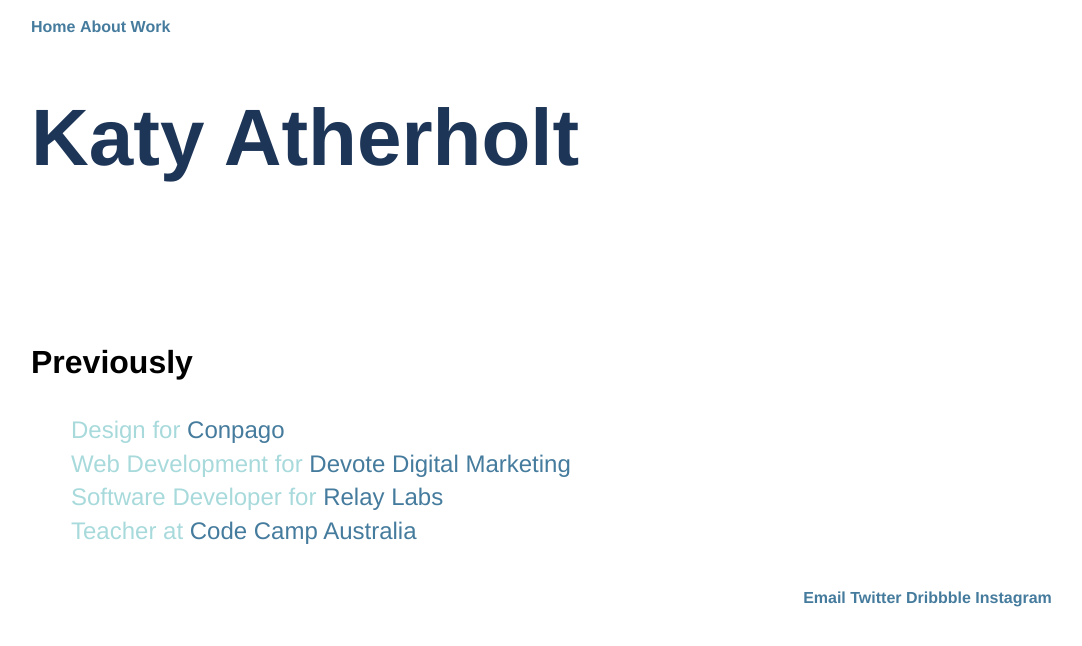
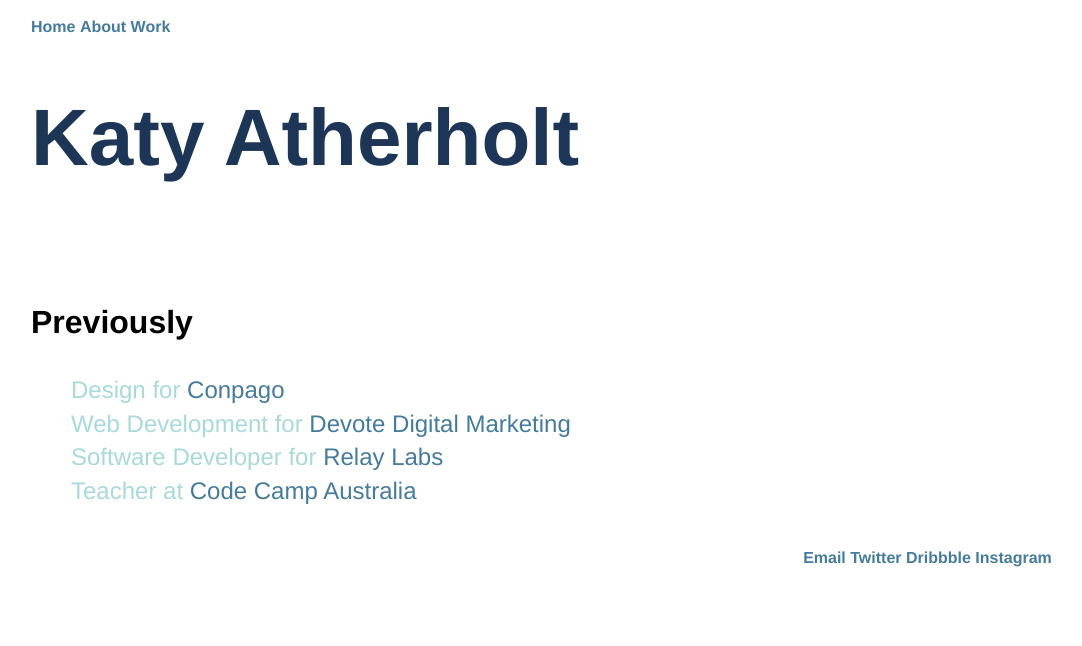
Before and after one commit to katherholt/katherholt.github.io, a Jekyll site: the page built from index.html, in a window 1280 px wide. Shown: the top 646 px of the page, without its empty margins (33-1115 px from the left). Built offline with Jekyll 4.4.1, drawn with Linux system fonts in a browser that asks for light colours; some web fonts are replaced.

Commit message:
Update main.css

```diff
--- a/css/main.css
+++ b/css/main.css
@@ -6,7 +6,7 @@
 p, ul { font-family: 'Helvetica', 'Arial', 'Sans-Serif'; font-size: 1.5em; line-height: 1.4em; color: #A8DADC; }
 ul { list-style: none; }
 
-h1 { font-family: 'Helvetica', 'Arial', 'Sans-Serif'; font-size: 5em; serif; color: #1D3557; margin-bottom: 2em; }
+h1 { font-family: 'Helvetica', 'Arial', 'Sans-Serif'; font-size: 5em; serif; color: #1D3557; margin-bottom: 1.5em; }
 h2 { font-family: 'Helvetica', 'Arial', 'Sans-Serif'; font-size: 3em; font-color: #1D3557; }
 h3, h4 { font-family: 'Helvetica', 'Arial', 'Sans-Serif'; font-size: 2em; font-color: #1D3557; }
 
```
